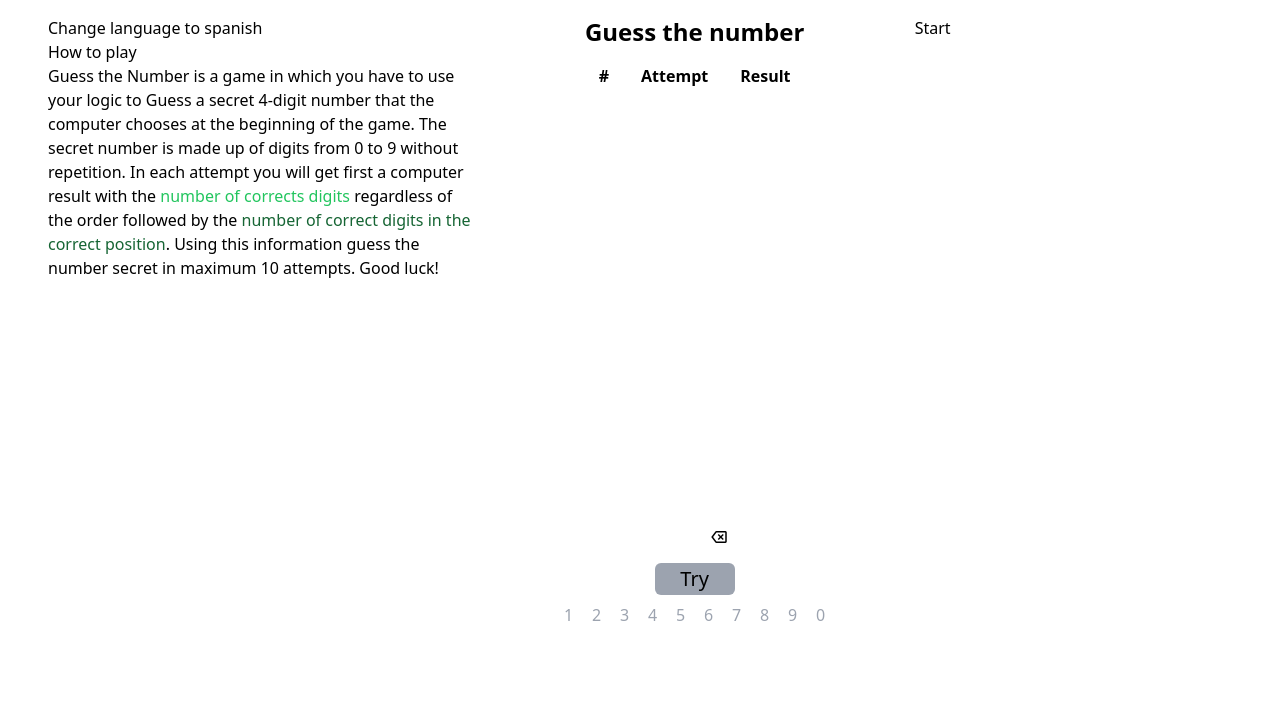
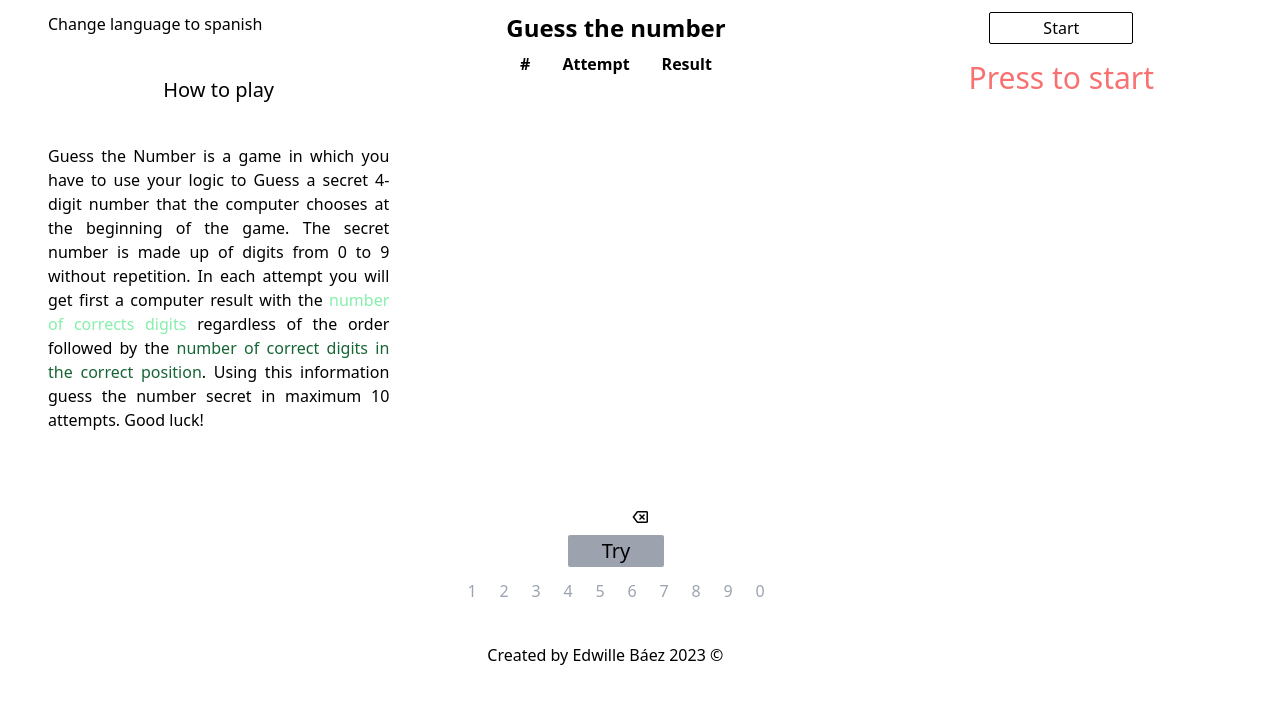
Before and after one commit to EdwilleBaez/guess-the-number, a React (Vite) app: page / in a window 1280 px wide. Shown: the top 704 px of the page. Built offline with nearby package versions, Linux system fonts and the light colour scheme.

Commit message:
starting styles

```diff
--- a/index.html
+++ b/index.html
@@ -5,6 +5,7 @@
     <link rel="icon" type="image/svg+xml" href="/vite.svg" />
     <meta name="viewport" content="width=device-width, initial-scale=1.0" />
     <link rel="stylesheet" href="https://fonts.googleapis.com/css2?family=Material+Symbols+Outlined:opsz,wght,FILL,GRAD@20..48,100..700,0..1,-50..200" />
+    <link rel="icon" type="image/png" href="public/assets/favicon.png"/>
     <title>Guess the number</title>
   </head>
   <body>
--- a/src/App.tsx
+++ b/src/App.tsx
@@ -2,6 +2,7 @@ import React from "react";
 import { useState, useEffect } from "react";
 import NumberTable from "./components/NumberTable";
 import NumberButtons from "./components/NumberButtons";
+import Footer from "./components/Footer";
 
 const App: React.FC = () => {
   const numbers = [1, 2, 3, 4, 5, 6, 7, 8, 9, 0];
@@ -10,7 +11,7 @@ const App: React.FC = () => {
   const [selectedNumbers, setSelectedNumbers] = useState<number[]>([]); //los numeros que son renderizados en arrayToMap
   const [chooseNumber, setChooseNumber] = useState<number[]>([]); //los numeros que el usuario elige antes de revisarlos
   const [arrayToMap, setArrayToMap] = useState<number[][]>([]); //arreglo con los numeros seleccionados
-  const [message, setMessage] = useState<number>(0);
+  const [message, setMessage] = useState<number>(3);
   const [language, setLanguage] = useState<boolean>(true);
 
   function getRandomNums(): number[] {
@@ -19,7 +20,7 @@ const App: React.FC = () => {
     return numArr.slice(0, 4);
   }
 
-  console.log("soy random", randomNumber)
+  console.log("soy random", randomNumber);
 
   useEffect(() => {
     if (selectedNumbers.length === 4) {
@@ -47,14 +48,14 @@ const App: React.FC = () => {
       });
     }
     if (arrayToMap.length < 10) {
-    setMessage(0)
+      setMessage(0);
     }
   };
 
   const handleDeleteNumber = (arr: number[]) => {
     setChooseNumber(arr.slice(0, -1));
-    if(message === 4){
-      setMessage(0)
+    if (message === 4) {
+      setMessage(0);
     }
   };
 
@@ -64,7 +65,7 @@ const App: React.FC = () => {
       setSelectedNumbers(arr);
       setChooseNumber([]);
     } else if (activeButtons == false && arrayToMap.length < 10) {
-      setMessage(4)
+      setMessage(4);
     }
   };
 
@@ -90,42 +91,63 @@ const App: React.FC = () => {
   };
 
   return (
-    <div className="w-screen flex gap-20 mx-auto mt-4">
-      <div className="ml-12 w-2/6">
-        <button onClick={() => changeLanguage()}>
+    <div className="w-screen">
+      <div className="justify-center md:flex gap-10 mt-3">
+        <div className="w-5/6 md:w-2/6 mx-4 mb-10 sm:ml-12">
+          <button
+            onClick={() => changeLanguage()}
+            className="hover:underline hover:text-gray-600"
+          >
             {language
               ? "Change language to spanish"
               : "Cambiar lenguaje a inglés"}
           </button>
-        <h2 className=""> {language ? "How to play" : "Cómo jugar"}</h2>
-        <p>
-  {language
-    ? (
+          <h2 className="mt-10 text-xl text-center">
+            {" "}
+            {language ? "How to play" : "Cómo jugar"}
+          </h2>
+          <p className="text-justify mt-10">
+            {language ? (
               <>
-        Guess the Number is a game in which you have to use your logic to
-        Guess a secret 4-digit number that the computer chooses at the beginning of the game.
-        The secret number is made up of digits from 0 to 9 without repetition. In each attempt you will get first
-        a computer result with the <span className="text-green-500">number of corrects digits</span> regardless of the order followed by the
-       <span className="text-green-800"> number of correct digits in the correct position</span>. Using this information guess the number
-        secret in maximum 10 attempts. Good luck!
+                Guess the Number is a game in which you have to use your logic
+                to Guess a secret 4-digit number that the computer chooses at
+                the beginning of the game. The secret number is made up of
+                digits from 0 to 9 without repetition. In each attempt you will
+                get first a computer result with the{" "}
+                <span className="text-green-300">
+                  number of corrects digits
+                </span>{" "}
+                regardless of the order followed by the
+                <span className="text-green-800">
+                  {" "}
+                  number of correct digits in the correct position
+                </span>
+                . Using this information guess the number secret in maximum 10
+                attempts. Good luck!
               </>
-    )
-    : (
+            ) : (
               <>
-        Adivina el Número es un juego en el que tienes que utilizar tu lógica para
-        adivinar un número secreto de 4 dígitos que el ordenador escoge al principio del partido.
-        El número secreto está formado por dígitos del 0 al 9 sin repetición. En cada intento obtendrás primero
-        un resultado del ordenador con la <span className="text-green-500">cantidad de dígitos correctos</span> sin importar el orden seguido de la
-        <span className="text-green-800"> cantidad de dígitos correctos en la posición correcta</span>. Usando esta información adivina el número
-        secreto en máximo 10 intentos. ¡Buena suerte!
+                Adivina el Número es un juego en el que tienes que utilizar tu
+                lógica para adivinar un número secreto de 4 dígitos que el
+                ordenador escoge al principio del partido. El número secreto
+                está formado por dígitos del 0 al 9 sin repetición. En cada
+                intento obtendrás primero un resultado del ordenador con la{" "}
+                <span className="text-green-300">
+                  cantidad de dígitos correctos
+                </span>{" "}
+                sin importar el orden seguido de la
+                <span className="text-green-800">
+                  {" "}
+                  cantidad de dígitos correctos en la posición correcta
+                </span>
+                . Usando esta información adivina el número secreto en máximo 10
+                intentos. ¡Buena suerte!
               </>
-    )
-  }
+            )}
           </p>
-
         </div>
-      <div>
-        <h1 className="text-2xl font-bold mb-2 flex justify-center items-center">
+        <div className="w-5/6 md:w-2/6 mx-4 mb-10 sm:ml-12 md:ml-0 text-center">
+          <h1 className="text-2xl font-bold mb2 ">
             {language ? "Guess the number" : "Adivina el número"}
           </h1>
           <NumberTable
@@ -143,8 +165,11 @@ const App: React.FC = () => {
             tryAttempt={handleTryAttempt}
           />
         </div>
-      <div>
-        <button onClick={() => start()}>
+        <div className="w-5/6 md:w-2/6 mx-4 sm:ml-12 md:mr-12 mb-12 justify-center text-center">
+          <button
+            onClick={() => start()}
+            className="w-36 h-8 mb-4 border mx-auto border-black rounded-sm hover:text-white hover:bg-black"
+          >
             {language
               ? activeButtons
                 ? "Start"
@@ -153,21 +178,57 @@ const App: React.FC = () => {
               ? "Iniciar"
               : "Reiniciar"}
           </button>
-        <p className={`text-green-500 text-[100px] absolute right-[20px] top-[150px] bg-white/70 rounded-md ${message === 1 ? "block" : "hidden"}`}>
+          <p
+            className={`text-green-500  text-[70px] sm:text-[100px] absolute  right-[10px] sm:right-[20px] top-[600px] sm:top-[150px] bg-white/70 rounded-md ${
+              message === 1 ? "block" : "hidden"
+            }`}
+          >
             {language ? "You win!" : "¡Ganaste!"}
           </p>
-        <p className={`text-green-500 text-[30px] absolute z-10 right-[35px] top-[300px] bg-white/70 rounded-md  ${message === 1 ? "block" : "hidden"}`}>
-          {language ? "Congrats, you are awesome! :)" : "¡Felicidades, eres increíble! :)"}
+          <p
+            className={`text-green-500 text-[20px] sm:text-[30px] absolute z-10 right-[20px] sm:right-[35px] top-[700px] sm:top-[300px] bg-white/70 rounded-md  ${
+              message === 1 ? "block" : "hidden"
+            }`}
+          >
+            {language
+              ? "Congrats, you are awesome! :)"
+              : "¡Felicidades, eres increíble! :)"}
           </p>
-        <p className={`text-red-600 text-[100px] absolute right-[20px] top-[150px] bg-white/70 rounded-md ${message === 2 ? "block" : "hidden"}`}>
+          <p
+            className={`text-red-600 text-[20px] sm:text-[30px] absolute z-10 right-[20px] sm:right-[35px] top-[590px] sm:top-[130px] bg-white/70 rounded-md  ${
+              message === 2 ? "block" : "hidden"
+            }`}
+          >
+            {language
+              ? `Secret number: ${randomNumber.join("")}`
+              : `Número secreto: ${randomNumber.join("")}`}
+          </p>
+          <p
+            className={`text-red-600 text-[70px] sm:text-[100px] absolute right-[10px] sm:right-[20px] top-[600px] sm:top-[150px] bg-white/70 rounded-md ${
+              message === 2 ? "block" : "hidden"
+            }`}
+          >
             {language ? "You Lose!" : "¡Perdiste!"}
           </p>
-        <p className={`text-red-600 text-[30px] absolute z-10 right-[35px] top-[300px] bg-white/70 rounded-md  ${message === 2 ? "block" : "hidden"}`}>
-          {language ? "Better luck next time :'(" : "Mejor suerte la próxima :'("}
+          <p
+            className={`text-red-600 text-[20px] sm:text-[30px] absolute z-10 right-[20px] sm:right-[35px]  top-[700px] sm:top-[300px] bg-white/70 rounded-md  ${
+              message === 2 ? "block" : "hidden"
+            }`}
+          >
+            {language
+              ? "Better luck next time :'("
+              : "Mejor suerte la próxima :'("}
           </p>
-        <p className={`text-red-400 ${message === 4 ? "block" : "hidden"}`}>
+          <p className={`text-red-400 text-3xl ${message === 3 ? "block" : "hidden"}`}>
+            {language ? "Press to start" : "Presione para iniciar"}
+          </p>
+          <p className={`text-red-400 text-3xl ${message === 4 ? "block" : "hidden"}`}>
             {language ? "Complete 4 numbers" : "Completa 4 dígitos"}
           </p>
+        </div>
+      </div>
+      <div className="w-5/6 text-center mx-4 flex justify-center sm:ml-12 md:mr-12">
+       <div className="w-2/6 sm:ml-12"><Footer language={language}/></div>
       </div>
     </div>
   );
--- /dev/null
+++ b/src/components/Footer.tsx
@@ -0,0 +1,13 @@
+import React from 'react'
+
+type FooterProps = {
+    language: boolean;
+}
+
+const Footer: React.FC <FooterProps> = ({language}) => {
+  return (
+    <div>{language ? "Created by Edwille Báez 2023 ©" : "Creado por Edwille Báez 2023 ©"}</div>
+  )
+}
+
+export default Footer
--- a/src/components/NumberButtons.tsx
+++ b/src/components/NumberButtons.tsx
@@ -35,8 +35,7 @@ const NumberButtons: React.FC<NumberButtonsProps> = ({
       </div>
       <div>
         <button
-          className="bg-gray-400 w-20 h-8 rounded-md text-xl mt-3 hover:bg-black hover:text-white"
-          title="Complete 4 numbers"
+          className="bg-gray-400 w-24 h-8 rounded-sm text-xl m-1 hover:bg-black hover:text-white"
           onClick={() => tryAttempt(chooseNumber)}
         >
           {language ? "Try" : "Revisar"}
@@ -46,7 +45,7 @@ const NumberButtons: React.FC<NumberButtonsProps> = ({
         {numbers.map((number, index) => (
           <button
             key={index}
-            className={`rounded-md w-5 mx-1 ${activeButtons ? "text-gray-400" : "hover:bg-red-400" }`}
+            className={`rounded-md w-6 mx-1 ${activeButtons ? "text-gray-400" : "hover:bg-red-400" }`}
             onClick={() => onNumberClick(number)}
             disabled={activeButtons}
           >
--- a/src/components/NumberTable.tsx
+++ b/src/components/NumberTable.tsx
@@ -42,7 +42,7 @@ const NumberTable: React.FC <NumberTableProps> = ({ arrayToMap, randomNumber, la
 
   return (
     <div className="flex flex-col justify-center items-center">
-      <div className="h-[451px] mb-4">
+      <div className="h-[451px] mb-2">
         <table className="table-auto">
           <thead>
             <tr>
@@ -58,7 +58,7 @@ const NumberTable: React.FC <NumberTableProps> = ({ arrayToMap, randomNumber, la
                   <div className="flex justify-center">{index + 1}</div>
                 </td>
                 <td className="border px-4 py-2">
-                  <div className="flex text-rose-800 justify-center tracking-wider">
+                  <div className={`flex ${correctNumbers[index] === 4 && correctPositions[index] === 4 ? "text-green-500"  : "text-rose-800"} justify-center tracking-wider`}>
                     {number}
                   </div>
                 </td>
```
Also changed, not shown: public/assets/favicon.png (added). Lines whose indentation alone changed are shown as unchanged.
